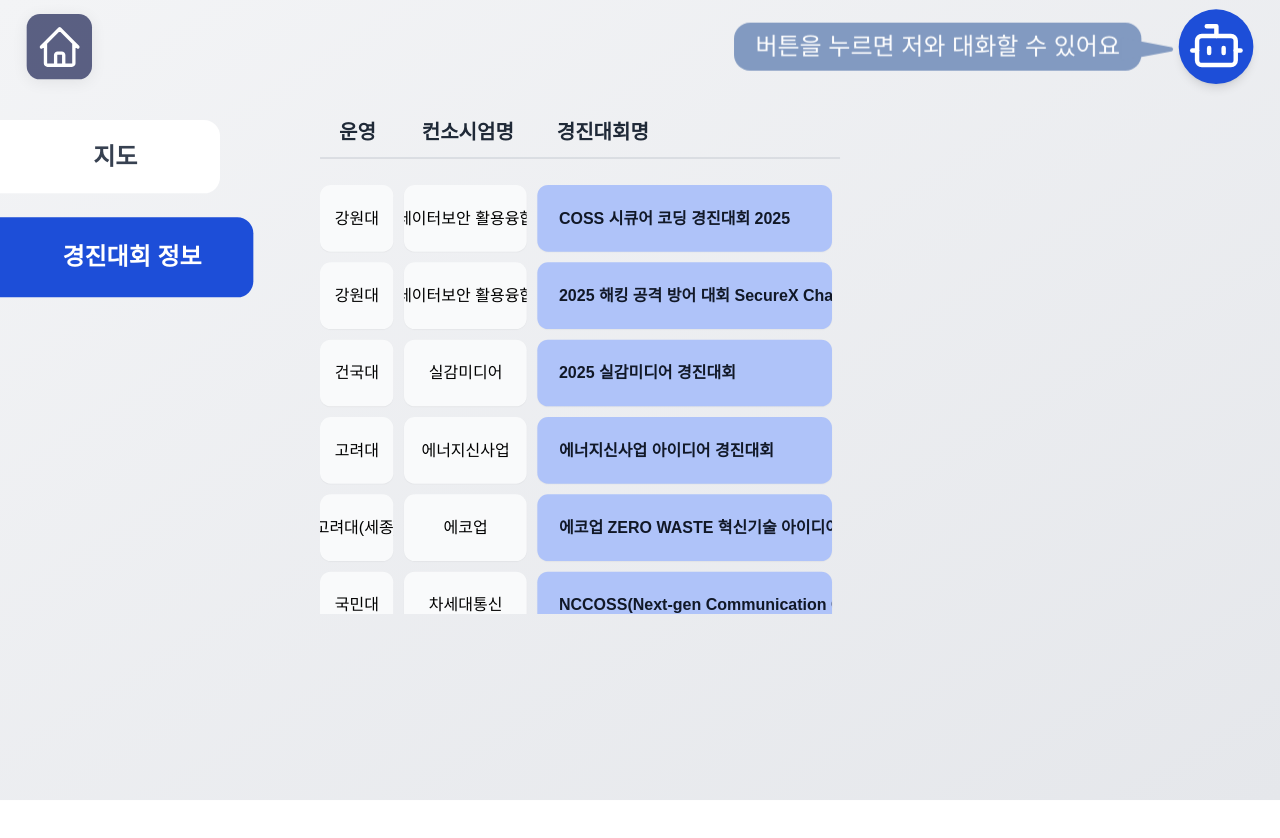
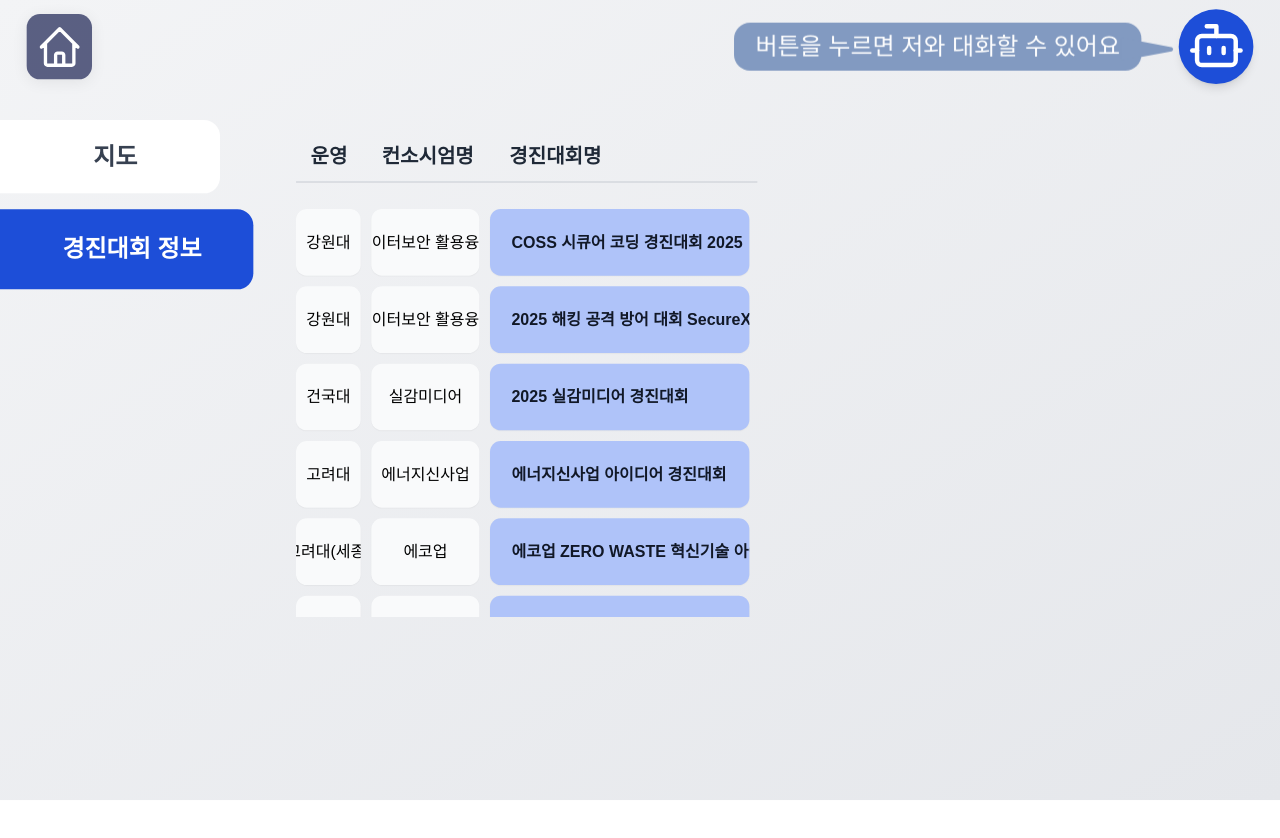
Before and after one commit to dohyung001/TEMIApp, a React (Vite) app in the folder web/: page /info in a window 1280 px wide. Shown: the top 838 px of the page. Built offline with nearby package versions, Linux system fonts and the light colour scheme.

Commit message:
레이아웃 수정

```diff
--- a/web/src/pages/InfoPage.jsx
+++ b/web/src/pages/InfoPage.jsx
@@ -26,7 +26,7 @@
                 {/* 1. 사이드바 네비게이션 */}
                 <div className="flex-shrink-0 pt-10 pb-10">
 
-                    <nav className="flex flex-col gap-9">
+                    <nav className="flex flex-col gap-6">
                         <button
                             onClick={() => setActiveView('map')}
                             className={`${commonButtonStyle} ${activeView === 'map' ? activeButtonStyle : inactiveButtonStyle}`}
@@ -47,15 +47,15 @@
 
                 {/* 2. 메인 컨텐츠 영역 */}
                 <main
-                    className= "flex-grow shadow-1xl overflow-hidden  min-w-0 ml-20 my-100 mr-100 p-5"
-                >
+                    className="flex-grow flex flex-col overflow-hidden min-w-0 p-4 mr-32 ml-12 mt-10"
+                    >
                     {/* 2-1. 지도 탭 */}
                     {activeView === 'map' && (
-                        <div className="w-full h-full overflow-auto rounded-xl">
+                        <div className="w-full h-600 overflow-auto rounded-xl">
                             <img
                                 src={mapImage}
                                 alt="행사 지도"
-                                className="w-full h-auto min-w-[1000px]"
+                                className="w-full h-full min-w-[800px] rounded-xl"
                             />
                         </div>
                     )}
```
